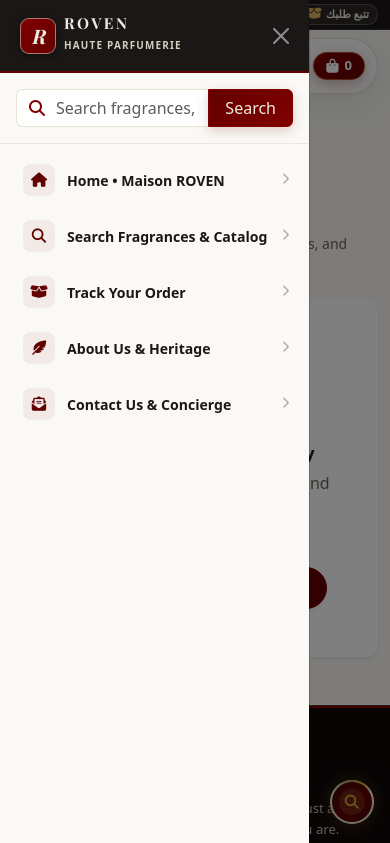
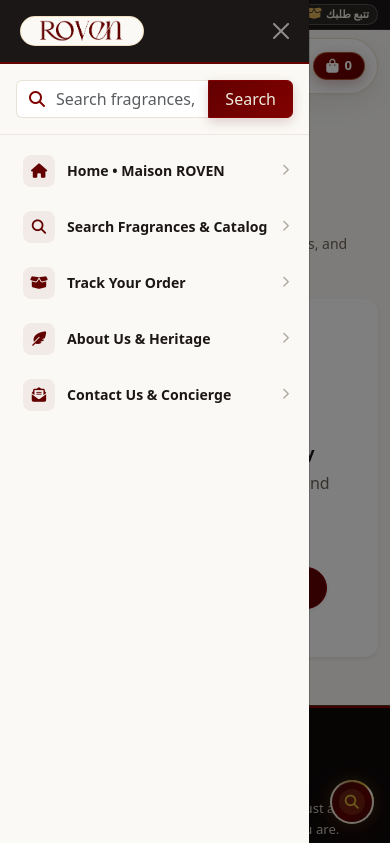
Before and after one commit to yahiamohamed21/roven-eg, an ASP.NET Core app: page /Cart in a window 390 px wide, after a click that opens the changed part. Shown: the top 843 px of the page. Run offline with ASP.NET Core 8, Linux system fonts and the light colour scheme; data comes from the database, SQL or seed files in the repository; some libraries are stand-ins or nearby versions; some web fonts are replaced.

Commit message:
style(nav): use navbar brand logo in mobile drawer header

```diff
--- a/Views/Shared/_StoreLayout.cshtml
+++ b/Views/Shared/_StoreLayout.cshtml
@@ -2394,13 +2394,9 @@
     <!-- Maison ROVEN Luxury Mobile Navigation Drawer -->
     <div class="offcanvas offcanvas-start roven-mobile-drawer" tabindex="-1" id="rovenMobileDrawer" aria-labelledby="rovenMobileDrawerLabel">
         <div class="offcanvas-header">
-            <div class="d-flex align-items-center gap-2" id="rovenMobileDrawerLabel">
-                <div class="drawer-monogram-shield">R</div>
-                <div>
-                    <h5 class="drawer-brand-name mb-0">ROVEN</h5>
-                    <span class="drawer-brand-subtitle">HAUTE PARFUMERIE</span>
-                </div>
-            </div>
+            <a asp-controller="Home" asp-action="Index" class="d-inline-flex align-items-center text-decoration-none px-3 py-1.5 rounded-pill" id="rovenMobileDrawerLabel" style="background-color: #FAF9F5; border: 1px solid rgba(223, 177, 91, 0.35);" title="ROVEN Haute Parfumerie">
+                <img src="~/images/roven-logo.png?v=roven_tp" alt="ROVEN" class="roven-nav-logo" style="height: 28px; width: auto;" />
+            </a>
             <button type="button" class="btn-close btn-close-white" data-bs-dismiss="offcanvas" aria-label="Close"></button>
         </div>
 
```
